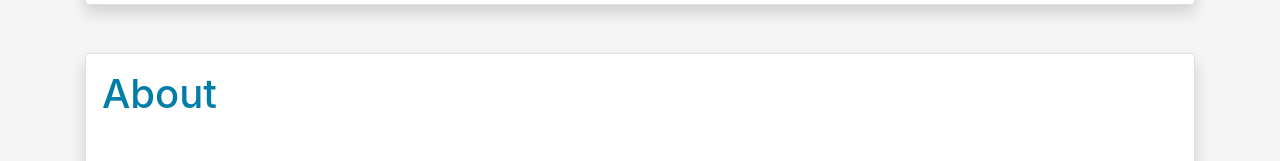
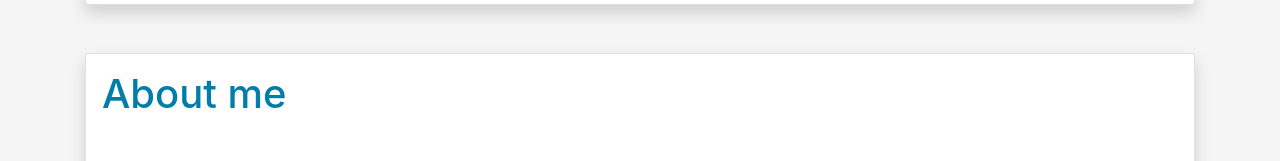
Before and after one commit to 8connor/jamesHoovenPortfolio, a Next.js app: page /Components/InfoSection/AboutSection in a window 1280 px wide. Shown: the part 493-654 px from the top of the page. Built offline with nearby package versions, Linux system fonts and the light colour scheme.

Commit message:
Minor update.

```diff
--- a/pages/Components/InfoSection/AboutSection.js
+++ b/pages/Components/InfoSection/AboutSection.js
@@ -96,7 +96,7 @@ function AboutSection() {
         >
           <Card className="shadow" id="aboutCard">
             <Card.Title className="ml-3 mt-3 text-primary">
-              <h1>About</h1>
+              <h1>About me</h1>
             </Card.Title>
             <Card.Body>
               <p>
```
